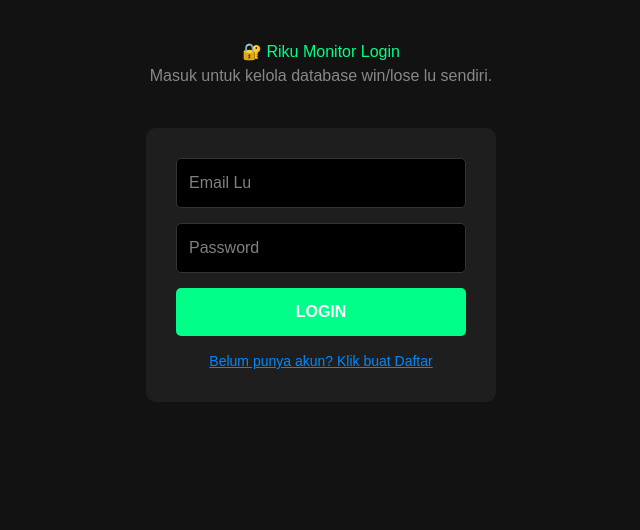
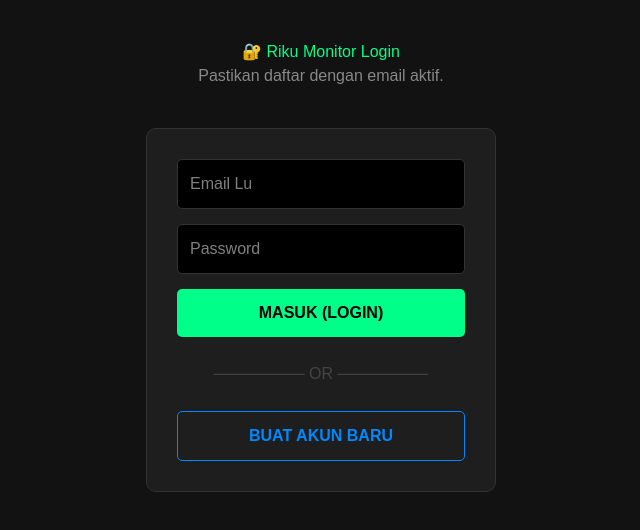
Before and after one commit to revinexiv/win-lose-app, a Next.js app: page /login in a window 1280 px wide. Shown: the top 530 px of the page, without its empty margins (319-959 px from the left). Built offline with nearby package versions, Linux system fonts and the light colour scheme.

Commit message:
fix login validation

```diff
--- a/app/login/page.js
+++ b/app/login/page.js
@@ -1,9 +1,8 @@
 "use client"
 import { useState } from 'react'
 import { createClient } from '@supabase/supabase-js'
-import { useRouter } from 'next/navigation' // Tambahin ini buat pindah halaman
+import { useRouter } from 'next/navigation'
 
-// JANGAN LUPA GANTI PAKE KEY LU SENDIRI
 const supabase = createClient('https://pojufnunvogdxvuiardl.supabase.co', 'eyJhbGciOiJIUzI1NiIsInR5cCI6IkpXVCJ9.eyJpc3MiOiJzdXBhYmFzZSIsInJlZiI6InBvanVmbnVudm9nZHh2dWlhcmRsIiwicm9sZSI6ImFub24iLCJpYXQiOjE3NzYxNDI4ODcsImV4cCI6MjA5MTcxODg4N30.5gr92MBKcQFraDZJTyw_2iERfjPmWU7uAnDhNWSWewc')
 
 export default function LoginPage() {
@@ -12,46 +11,89 @@ export default function LoginPage() {
   const [loading, setLoading] = useState(false)
   const router = useRouter()
 
+  // FUNGSI DAFTAR (SIGN UP)
   const handleSignUp = async () => {
+    // 1. Validasi Input Kosong
+    if (!email || !password) {
+      return alert('Woi Bos! Email ama Password jangan dikosongin dong.')
+    }
+
+    // 2. Validasi Panjang Password (Syarat Supabase)
+    if (password.length < 6) {
+      return alert('Password minimal 6 karakter ya biar aman!')
+    }
+
     setLoading(true)
-    const { data, error } = await supabase.auth.signUp({ email, password })
+    try {
+      const { data, error } = await supabase.auth.signUp({
+        email,
+        password,
+        options: {
+          // Mengarahkan balik ke web kita setelah daftar
+          emailRedirectTo: window.location.origin
+        }
+      })
 
-    if (error) {
-      alert("Gagal Daftar: " + error.message)
-    } else {
-      alert('Pendaftaran Berhasil! Sekarang lu otomatis login.')
-      router.push('/') // Lempar ke halaman utama
+      if (error) throw error
+
+      // 3. Cek apakah user beneran kedaftar di database
+      if (data.user) {
+        // Cek apakah butuh konfirmasi email atau langsung masuk
+        if (data.session) {
+          alert('Pendaftaran Berhasil! Akun lu udah aktif.')
+          router.push('/')
+        } else {
+          alert('Pendaftaran Berhasil! Cek inbox email lu buat konfirmasi (kalo fitur konfirmasi email nyala). Kalo kaga nyala, coba langsung LOGIN aja.')
+        }
+      }
+    } catch (err) {
+      alert("Gagal Daftar: " + err.message)
+    } finally {
+      setLoading(false)
     }
-    setLoading(false)
   }
 
+  // FUNGSI MASUK (LOGIN)
   const handleLogin = async () => {
+    if (!email || !password) {
+      return alert('Isi dulu email ama passwordnya, baru bisa masuk!')
+    }
+
     setLoading(true)
-    const { data, error } = await supabase.auth.signInWithPassword({ email, password })
+    try {
+      const { data, error } = await supabase.auth.signInWithPassword({ email, password })
 
-    if (error) {
-      alert("Gagal Login: " + error.message)
-    } else {
-      router.push('/') // Lempar ke halaman utama
+      if (error) throw error
+
+      if (data.session) {
+        router.push('/') // Berhasil masuk
+      } else {
+        alert('Login gagal, sesi tidak ditemukan.')
+      }
+    } catch (err) {
+      alert("Gagal Login: " + err.message)
+    } finally {
+      setLoading(false)
     }
-    setLoading(false)
   }
 
   return (
     <div style={{ padding: '40px', backgroundColor: '#121212', color: 'white', minHeight: '100vh', textAlign: 'center', fontFamily: 'sans-serif' }}>
       <h1 style={{ color: '#00ff88' }}>🔐 Riku Monitor Login</h1>
-      <p style={{ color: '#888' }}>Masuk untuk kelola database win/lose lu sendiri.</p>
+      <p style={{ color: '#888' }}>Pastikan daftar dengan email aktif.</p>
 
-      <div style={{ display: 'flex', flexDirection: 'column', gap: '15px', maxWidth: '350px', margin: '40px auto', background: '#1e1e1e', padding: '30px', borderRadius: '10px' }}>
+      <div style={{ display: 'flex', flexDirection: 'column', gap: '15px', maxWidth: '350px', margin: '40px auto', background: '#1e1e1e', padding: '30px', borderRadius: '10px', border: '1px solid #333' }}>
         <input
           type="email"
           placeholder="Email Lu"
+          value={email}
           onChange={e => setEmail(e.target.value)}
           style={{ padding: '12px', borderRadius: '5px', border: '1px solid #333', background: '#000', color: 'white' }}
         />
         <input
           type="password"
           placeholder="Password"
+          value={password}
           onChange={e => setPassword(e.target.value)}
           style={{ padding: '12px', borderRadius: '5px', border: '1px solid #333', background: '#000', color: 'white' }}
         />
@@ -59,17 +101,19 @@ export default function LoginPage() {
         <button
           disabled={loading}
           onClick={handleLogin}
-          style={{ padding: '12px', backgroundColor: '#00ff88', border: 'none', borderRadius: '5px', cursor: 'pointer', fontWeight: 'bold' }}
+          style={{ padding: '12px', backgroundColor: '#00ff88', border: 'none', borderRadius: '5px', cursor: 'pointer', fontWeight: 'bold', color: '#000' }}
         >
-          {loading ? 'Sabar...' : 'LOGIN'}
+          {loading ? 'SABAR...' : 'MASUK (LOGIN)'}
         </button>
+
+        <div style={{ margin: '10px 0', color: '#444' }}>──────── OR ────────</div>
 
         <button
           disabled={loading}
           onClick={handleSignUp}
-          style={{ background: 'none', color: '#0088ff', border: 'none', cursor: 'pointer', fontSize: '14px', textDecoration: 'underline' }}
+          style={{ padding: '12px', backgroundColor: 'transparent', border: '1px solid #0088ff', color: '#0088ff', borderRadius: '5px', cursor: 'pointer', fontWeight: 'bold' }}
         >
-          Belum punya akun? Klik buat Daftar
+          {loading ? 'LAGI DAFTAR...' : 'BUAT AKUN BARU'}
         </button>
       </div>
     </div>
```
